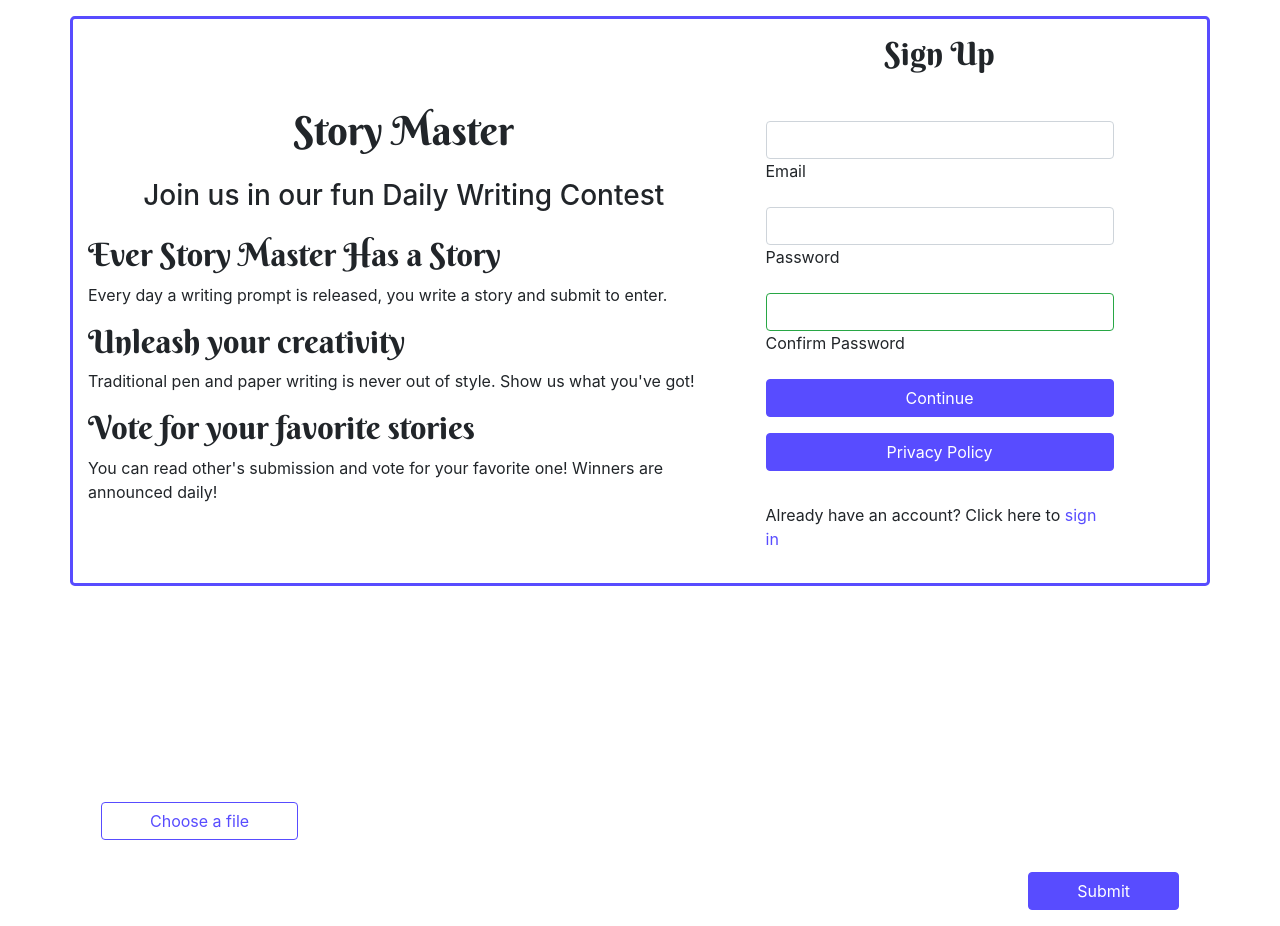
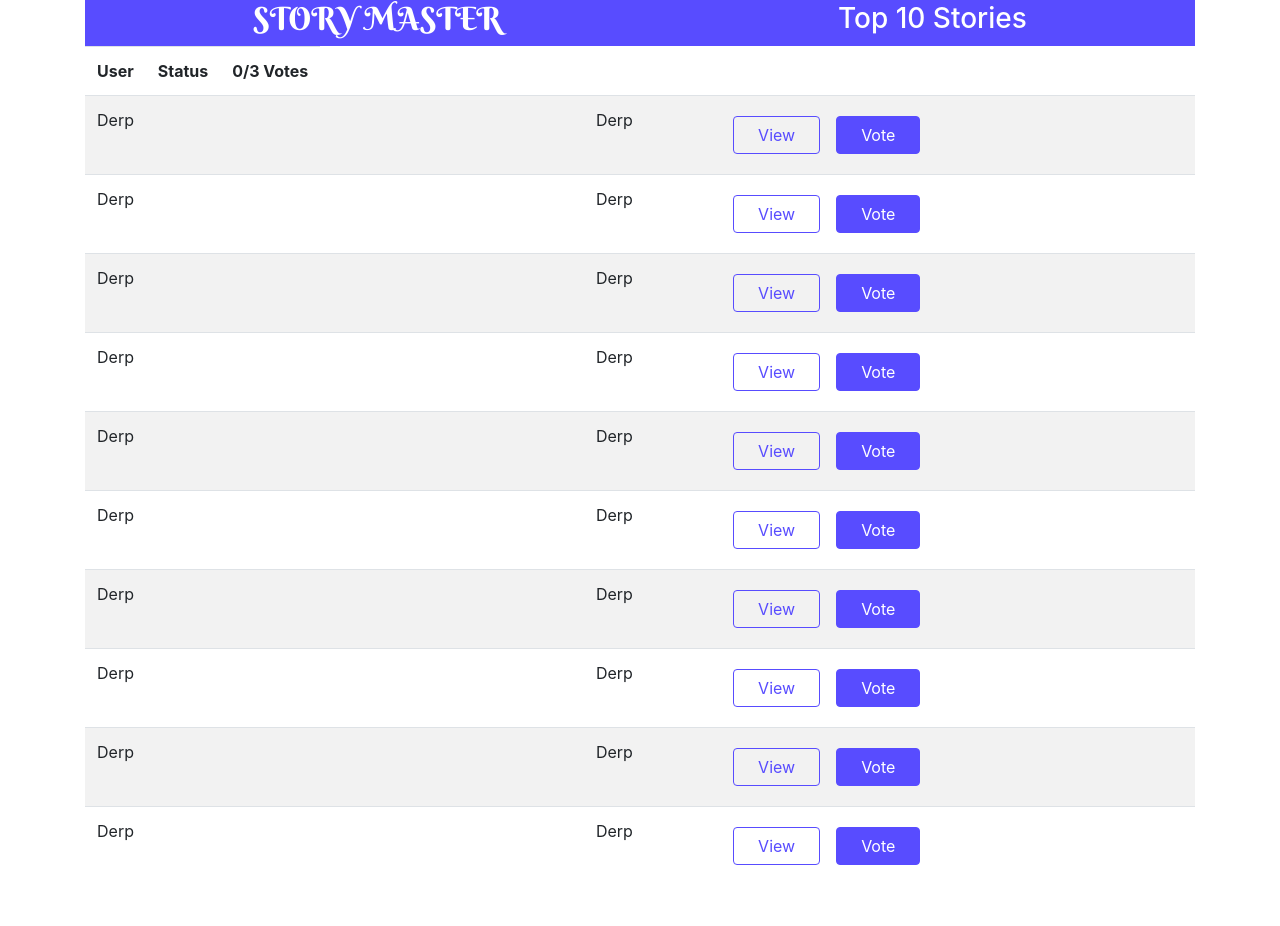
Before and after one commit to ss-mvp/DO-NOT-USE-story-master-fe, a React (Create React App) app: page / in a window 1280 px wide. After the commit the page ends 901 px from the top, so only its background shows below. Built offline with nearby package versions, Linux system fonts and the light colour scheme; no server answers.

Commit message:
adding admin components

```diff
--- a/src/App.jsx
+++ b/src/App.jsx
@@ -1,7 +1,7 @@
 import React from 'react';
 import { Route, Switch } from 'react-router-dom'
 
-import { Home, Submission } from './pages'
+import { Home, Submission, Admin } from './pages'
 
 
 function App() {
@@ -10,8 +10,9 @@ function App() {
       {/* <Switch>
         <Route exact path={[`/`,`/Login`]} component={ Home } />
       </Switch> */}
-      <Home />
-      <Submission />
+      {/* <Home /> */}
+      {/* <Submission /> */}
+      <Admin />
     </div>
   );
 }
--- /dev/null
+++ b/src/components/admin/AdminBoard.jsx
@@ -0,0 +1,33 @@
+import React from 'react'
+import { RankingBar } from "./RankingBar"
+import { RankingBarTopic } from "./RankingBarTopic"
+
+export function AdminBoard() {
+    return (
+        <>
+            <div>
+                <table class="table table-striped">
+                    <thread>
+                    <tr>
+                        <th scope="col">User</th>
+                        <th>Status</th>
+                        <th>0/3 Votes</th>
+                    </tr>
+                    </thread>
+                    <tbody>
+                        <RankingBar />
+                        <RankingBar />
+                        <RankingBar />
+                        <RankingBar />
+                        <RankingBar />
+                        <RankingBar />
+                        <RankingBar />
+                        <RankingBar />
+                        <RankingBar />
+                        <RankingBar />
+                    </tbody>
+                </table>
+            </div>
+        </>
+    )
+}
--- /dev/null
+++ b/src/components/admin/AdminNav.jsx
@@ -0,0 +1,16 @@
+import React from 'react'
+
+export function AdminNav() {
+    return (
+        <>
+            <nav className="bg-primary text-white d-flex align-items-center justify-content-around">
+                <div className="">
+                    <h2>STORY MASTER</h2>
+                </div>
+                <div>
+                    <h3>Top 10 Stories</h3>
+                </div>
+            </nav>
+        </>
+    )
+}
--- /dev/null
+++ b/src/components/admin/RankingBar.jsx
@@ -0,0 +1,16 @@
+import React from 'react'
+
+export function RankingBar(props) {
+    return (
+        <>
+            <tr>
+                <td>Derp</td>
+                <td>Derp</td>
+                <td>
+                    <button className="btn btn-outline-primary m-2 px-4">View</button>
+                    <button className="btn btn-primary m-2 px-4">Vote</button>
+                </td>
+            </tr>
+        </>
+    )
+}
--- /dev/null
+++ b/src/components/admin/RankingBarTopic.jsx
@@ -0,0 +1,7 @@
+import React from 'react'
+
+export function RankingBarTopic() {
+    return (
+        <></>
+    )
+}
--- a/src/components/index.jsx
+++ b/src/components/index.jsx
@@ -4,3 +4,5 @@ export * from './signup/SignUp'
 export * from './submission/SubmissionForm'
 export * from './submission/PromptComponent'
 export * from './leaderboard/TopThree'
+export * from './admin/AdminBoard'
+export * from './admin/AdminNav'
--- a/src/pages/Admin.jsx
+++ b/src/pages/Admin.jsx
@@ -1,9 +1,11 @@
 import React from 'react'
+import { AdminNav, AdminBoard } from "../components"
 
 export function Admin() {
     return (
-        <div>
-
-        </div>
+        <>
+            <AdminNav />
+            <AdminBoard />
+        </>
     )
 }
```
Also changed, not shown: src/components/admin/AdminPrompt.jsx (added, +9 -0 lines).
